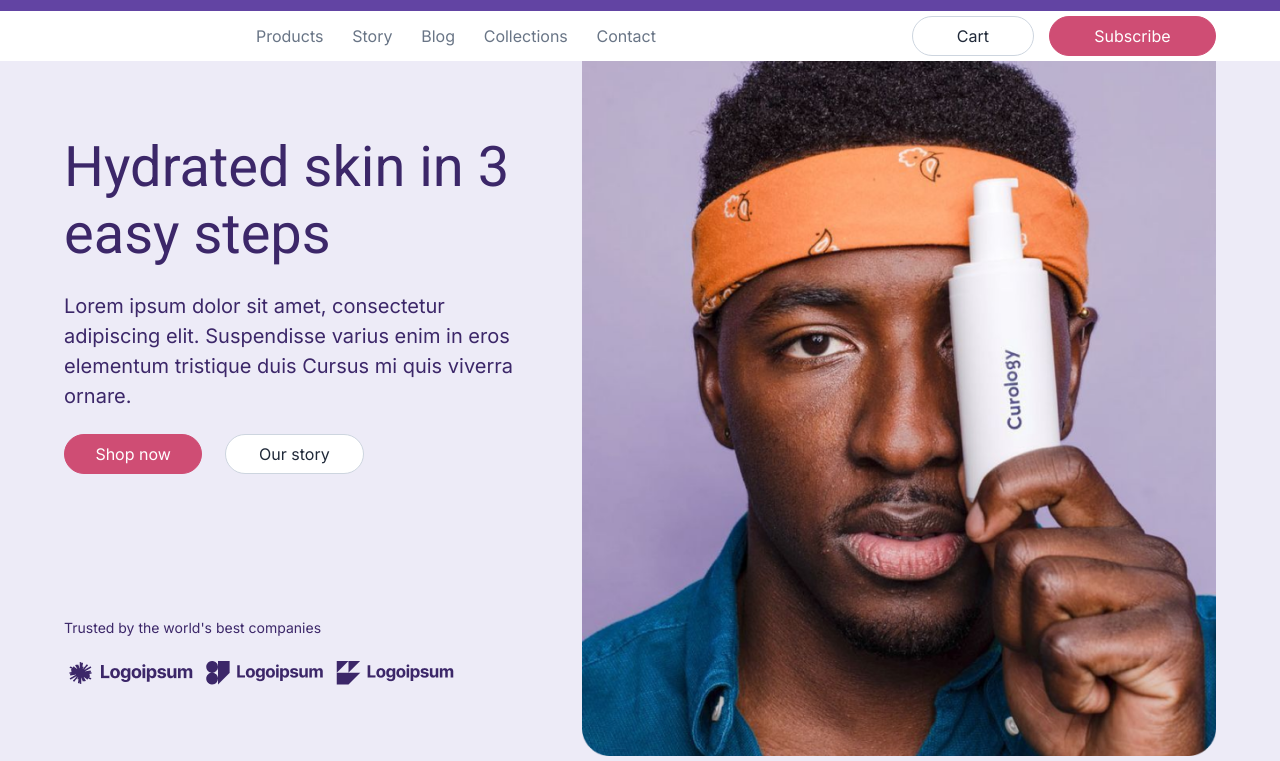
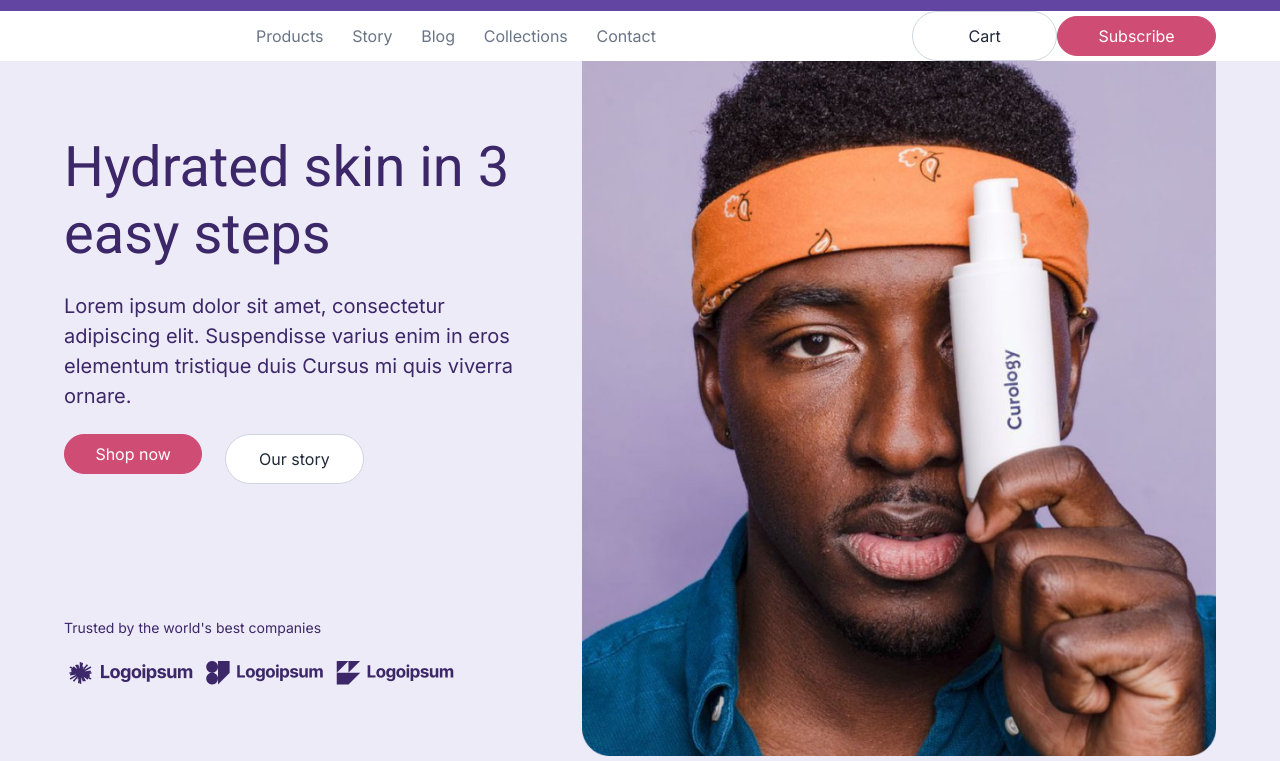
Before and after one commit to laff1ck/SoftwareCreating, a website: page Desktop/mama/index.html in a window 1280 px wide. Shown: the part 39-800 px from the top of the page. Drawn offline with Linux system fonts and the light colour scheme; files whose address does not match are found by name.

Commit message:
Update style.css

```diff
--- a/Desktop/mama/public/style.css
+++ b/Desktop/mama/public/style.css
@@ -77,8 +77,8 @@
 }
 .button-1{
     display: flex;
-    height: 40px;
-    width: 40%;
+    height: 50px;
+    width: 50%;
     align-items: center;
     justify-content: center;
     background: #FFFFFF;
```
